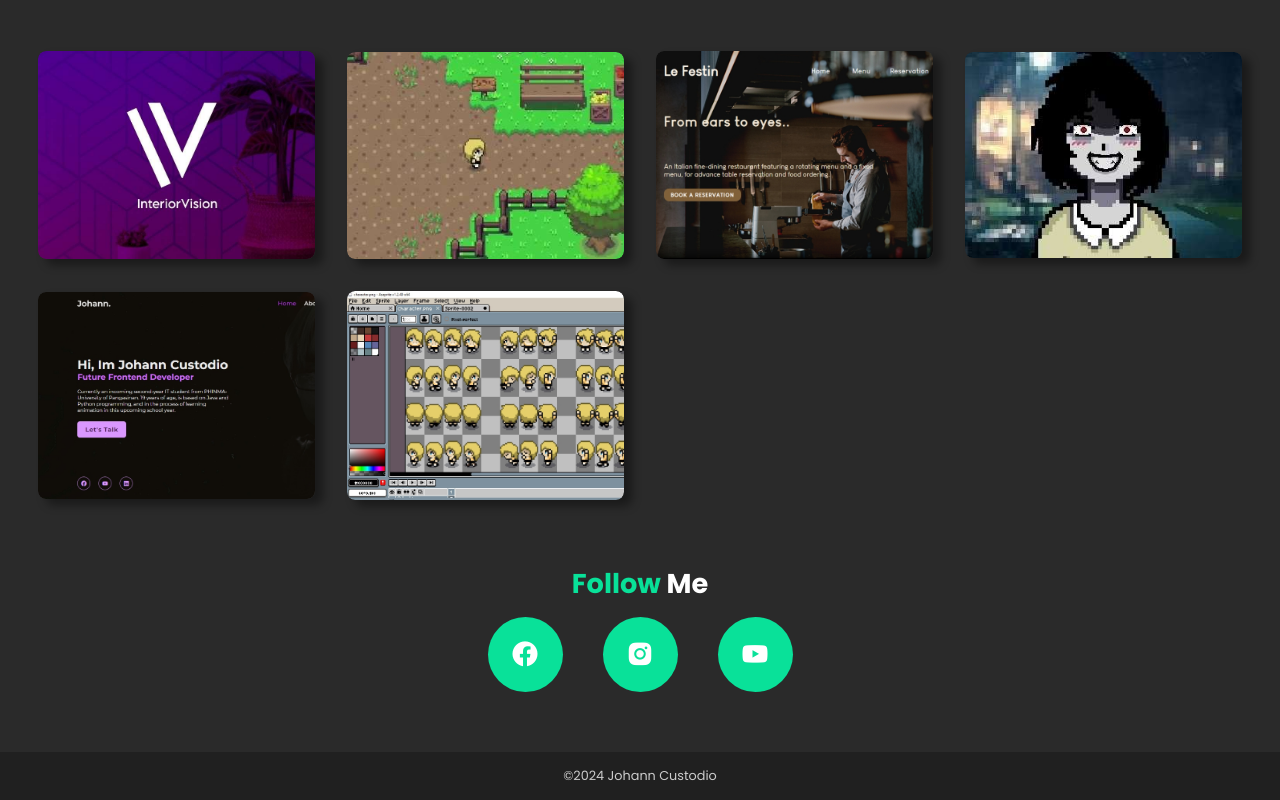
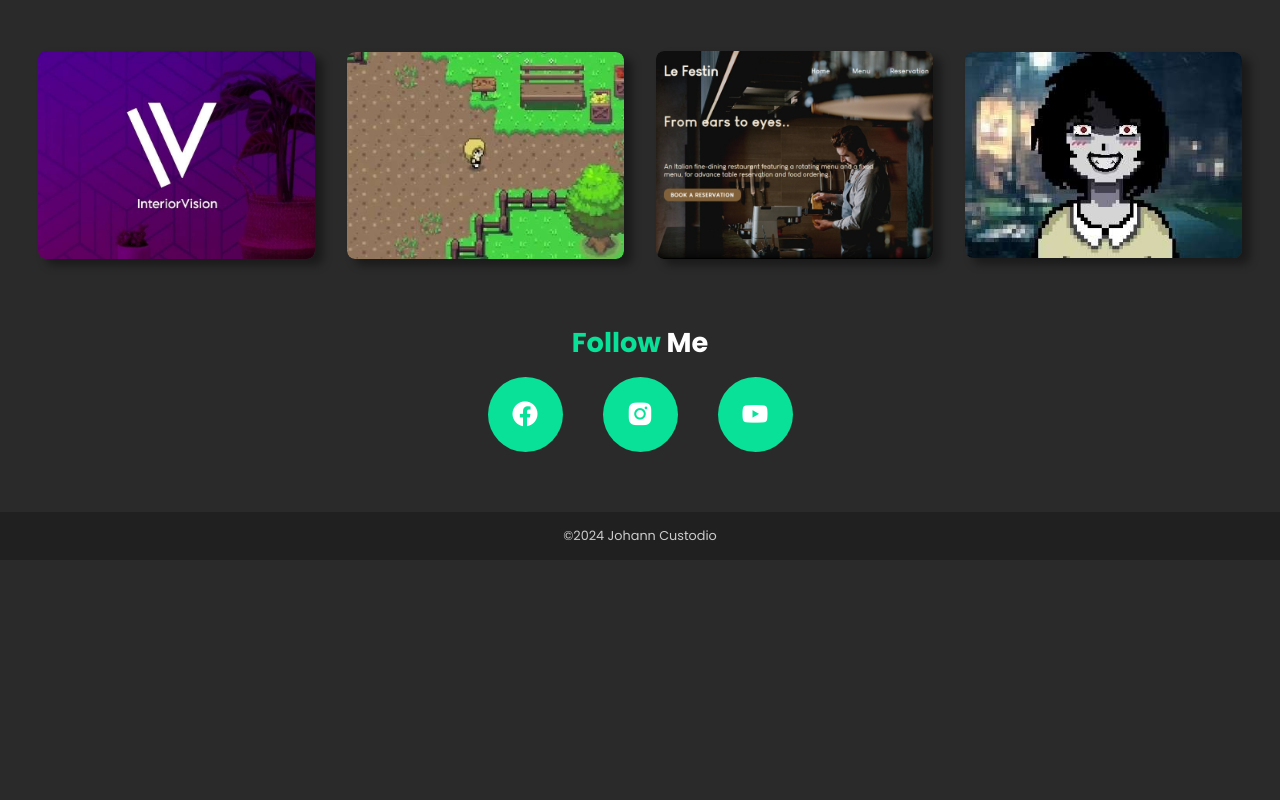
Before and after one commit to aqmrn-johannc/aqmrn-johannc.github.io, a plain HTML site: page index.html in a window 1280 px wide. Shown: the part 2101-2901 px from the top of the page. After the commit the page ends 2661 px from the top, so only its background shows below. Drawn offline with nearby package versions, Linux system fonts and the light colour scheme.

Commit message:
removed some portfolio contents

```diff
--- a/index.html
+++ b/index.html
@@ -179,25 +179,6 @@
                 </div>
             </div>
 
-            <div class="row">
-                <img src="img/portfolio5.jpg" alt="">
-                <div class="layer">
-                    <h5>
-                        Personal Portfolio (2023)
-                    </h5>
-                    <p>My very first implementation of my own portfolio website.Made in Visual Studio Code using HTML and CSS.</p>
-                </div>
-            </div>
-
-            <div class="row">
-                <img src="img/portfolio6.jpg" alt="">
-                <div class="layer">
-                    <h5>
-                        Asset Creation for "Marie"
-                    </h5>
-                    <p>Asset making with pixel and retro approach for my other project, "Marie".</p>
-                </div>
-            </div>
         </div>
 
         <div class="sub-text">
```
